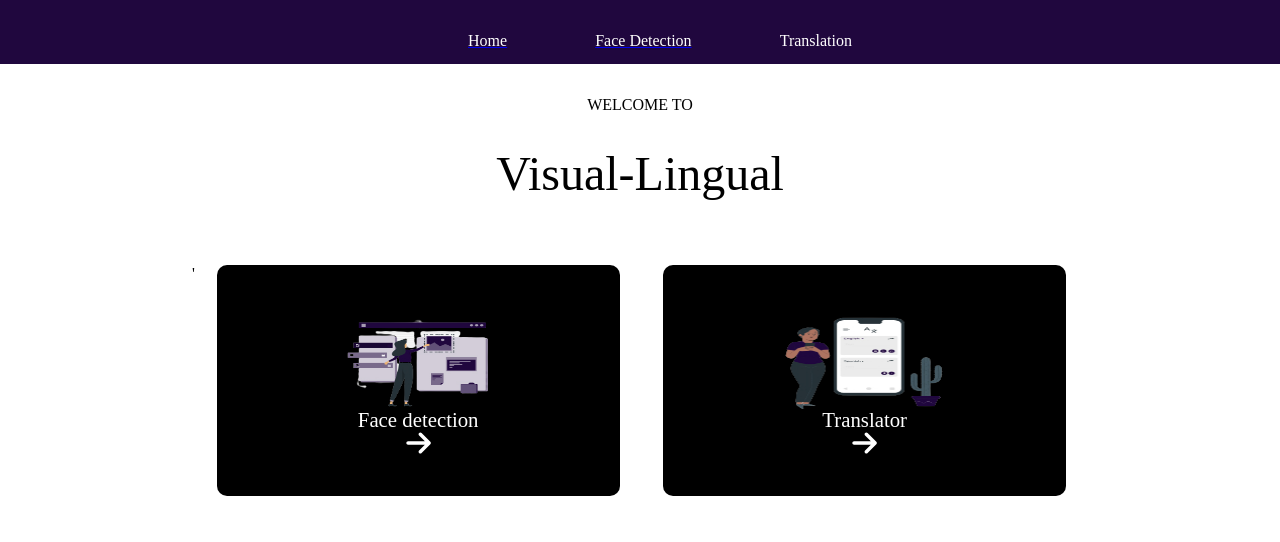
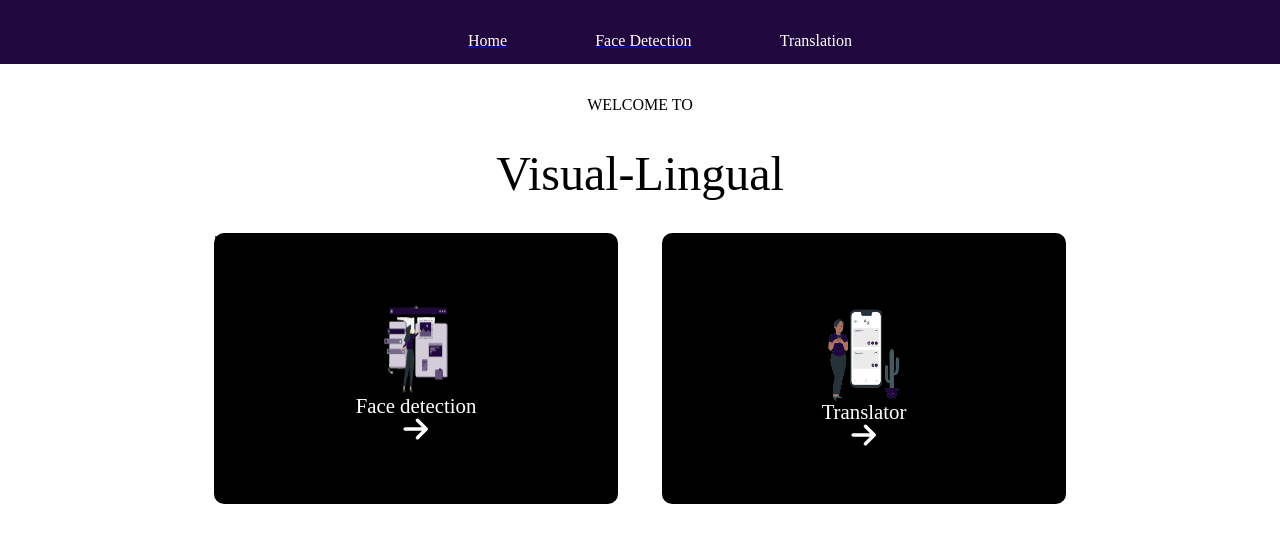
Before and after one commit to BertinAm/AI-ML-Project, a React (Create React App) app in the folder Frontend/aiproject/: page / in a window 1280 px wide. Shown: the top 542 px of the page. Built offline with nearby package versions, Linux system fonts and the light colour scheme; a web font is replaced by a local one.

Commit message:
changes doento the repository with respect to layoout , implementations

```diff
--- a/Frontend/aiproject/src/App.css
+++ b/Frontend/aiproject/src/App.css
@@ -75,6 +75,7 @@
   margin-bottom:-2px ;
   margin-top: -1px;
  text-align: center;
+ color:white;
 }
 /* subjected to changes  , for the face detection page*/
 .input{
@@ -150,13 +151,14 @@ padding: 0em 8em;
   .cards{
     border-radius: 10px;
     width:45%;
+    color:black;
   }
   .card-section{
     display: flex;
     width: 70%;
     margin: 0 auto;
     justify-content: space-between;
-    margin-top: 4em;
+    margin-top: 2em;
   }
   .iconx{
     font-size: 1.75em;
--- a/Frontend/aiproject/src/components/Home/Home.jsx
+++ b/Frontend/aiproject/src/components/Home/Home.jsx
@@ -2,7 +2,7 @@ import React from 'react'
 import Card from '../shared/Card'
 import illustration from '../Images/online-translator-pana-removebg-preview.png'
 import illustration1 from '../Images/assetsimage-removebg-preview.png'
-// import {Link} from "react-router-dom";
+import {Link} from "react-router-dom";
 
 const Home = () => {
   return (
@@ -10,20 +10,25 @@ const Home = () => {
     <p className="hero1">WELCOME  TO </p>
     <h1 className="hero2">Visual-Lingual</h1>
     <section className="card-section">
+    <Link  to="FaceDetection" className='cards' >
     '   <Card text="Face detection"
             style={{
                 paddingTop:'3em',
                 paddingBottom:'3em'
              }}
              src={illustration1}
+             link={<Link  to="/translate"></Link>}
              />
+    </Link>
+    <Link to="translate" className='cards'>
             <Card text="Translator"
               style={{
-                paddingTop:'3em',
+                paddingTop:'4.5em',
                 paddingBottom:'3em'
              }}
              src={illustration}
              />
+               </Link>
     </section>
    </main>
   )
--- a/Frontend/aiproject/src/components/shared/Card.jsx
+++ b/Frontend/aiproject/src/components/shared/Card.jsx
@@ -7,7 +7,7 @@ const Card = (props) => {
 
   return (
     <main className="cards" style={props.style} >
-        <div className="illustration"><img src={props.src} alt="" className="tllustrate" />    </div>
+        <div className="illustration"><img src={props.src} alt="" className="tllustrate" /></div>
         <p className="text">{props.text}</p>
         <FontAwesomeIcon icon={faArrowRight} className='iconx' />
     </main>
```
